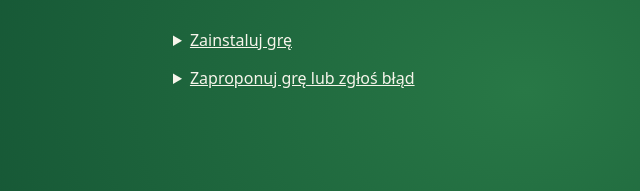
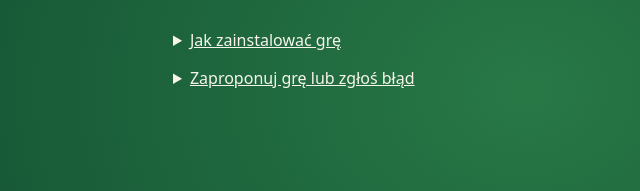
Before and after one commit to walczynskir/games-chest, a plain HTML site: page index.html in a window 1280 px wide. Shown: the part 214-405 px from the top of the page, 115-755 px from the left. Drawn offline with Linux system fonts and the light colour scheme.

Commit message:
Clarify game installation instructions

```diff
--- a/catalog.css
+++ b/catalog.css
@@ -75,5 +75,3 @@ button { margin-top: .75rem; cursor: pointer; }
 .sr-only { position: absolute; width: 1px; height: 1px; clip-path: inset(50%); overflow: hidden; }
 
 #install-steps { max-width: 36rem; }
-#install-links { display: flex; flex-wrap: wrap; gap: .25rem 1rem; padding: 0; list-style: none; }
-#install-links a { display: inline-block; padding-block: .4rem; color: inherit; }
--- a/catalog.js
+++ b/catalog.js
@@ -13,21 +13,18 @@
     uk: ['Запропонуй гру або повідом про проблему', 'Вісім тузів']
   };
   const installCopy = {
-    pl: ['Zainstaluj grę', 'Otwórz grę z listy. W Chrome lub Edge wybierz w menu opcję instalacji aplikacji (na Androidzie może być pod „Dodaj do ekranu głównego”). W Safari na iPhonie wybierz „Udostępnij” → „Do ekranu początkowego”, a na Macu „Dodaj do Docka”.'],
-    en: ['Install a game', 'Open a game from the list. In Chrome or Edge, use the install option in the browser menu (on Android it may be under “Add to Home screen”). In Safari on iPhone, choose Share → Add to Home Screen. On Mac, choose Add to Dock.'],
-    es: ['Instalar un juego', 'Abre un juego de la lista. En Chrome o Edge, usa la opción de instalar del menú (en Android puede estar en «Añadir a pantalla de inicio»). En Safari para iPhone, elige Compartir → Añadir a pantalla de inicio. En Mac, elige Añadir al Dock.'],
-    de: ['Spiel installieren', 'Öffne ein Spiel aus der Liste. Wähle in Chrome oder Edge im Menü die Installationsoption (unter Android eventuell unter „Zum Startbildschirm hinzufügen“). In Safari auf dem iPhone wähle Teilen → Zum Home-Bildschirm. Auf dem Mac wähle Zum Dock hinzufügen.'],
-    'zh-Hans': ['安装游戏', '从列表中打开游戏。在 Chrome 或 Edge 的菜单中选择安装（Android 上可能位于“添加到主屏幕”下）。在 iPhone 的 Safari 中选择“分享”→“添加到主屏幕”。在 Mac 上选择“添加到程序坞”。'],
-    hi: ['गेम इंस्टॉल करें', 'सूची से गेम खोलें। Chrome या Edge के मेनू में इंस्टॉल का विकल्प चुनें (Android पर यह “होम स्क्रीन में जोड़ें” में हो सकता है)। iPhone पर Safari में शेयर → होम स्क्रीन में जोड़ें चुनें। Mac पर Dock में जोड़ें चुनें।'],
-    fr: ['Installer un jeu', 'Ouvrez un jeu de la liste. Dans Chrome ou Edge, utilisez l’option d’installation du menu (sur Android, elle peut se trouver sous « Ajouter à l’écran d’accueil »). Sur iPhone dans Safari, choisissez Partager → Sur l’écran d’accueil. Sur Mac, choisissez Ajouter au Dock.'],
-    ar: ['تثبيت لعبة', 'افتح لعبة من القائمة. في Chrome أو Edge، اختر التثبيت من القائمة (قد يكون ضمن «إضافة إلى الشاشة الرئيسية» على Android). في Safari على iPhone، اختر مشاركة ثم إضافة إلى الشاشة الرئيسية. على Mac، اختر إضافة إلى Dock.'],
-    it: ['Installa un gioco', 'Apri un gioco dall’elenco. In Chrome o Edge, usa l’opzione di installazione nel menu (su Android potrebbe essere in «Aggiungi a schermata Home»). In Safari su iPhone, scegli Condividi → Aggiungi alla schermata Home. Sul Mac, scegli Aggiungi al Dock.'],
-    uk: ['Установити гру', 'Відкрийте гру зі списку. У Chrome або Edge виберіть установлення в меню (на Android ця опція може бути в пункті «Додати на головний екран»). У Safari на iPhone виберіть «Поділитися» → «На початковий екран». На Mac виберіть «Додати на панель Dock».']
+    pl: ['Jak zainstalować grę', 'Otwórz stronę gry. W Chrome lub Edge wybierz w menu opcję instalacji aplikacji (na Androidzie może być pod „Dodaj do ekranu głównego”). W Safari na iPhonie wybierz „Udostępnij” → „Do ekranu początkowego”, a na Macu „Dodaj do Docka”.'],
+    en: ['How to install a game', 'Open the game’s page. In Chrome or Edge, use the install option in the browser menu (on Android it may be under “Add to Home screen”). In Safari on iPhone, choose Share → Add to Home Screen. On Mac, choose Add to Dock.'],
+    es: ['Cómo instalar un juego', 'Abre la página del juego. En Chrome o Edge, usa la opción de instalar del menú (en Android puede estar en «Añadir a pantalla de inicio»). En Safari para iPhone, elige Compartir → Añadir a pantalla de inicio. En Mac, elige Añadir al Dock.'],
+    de: ['So installierst du ein Spiel', 'Öffne die Seite des Spiels. Wähle in Chrome oder Edge im Menü die Installationsoption (unter Android eventuell unter „Zum Startbildschirm hinzufügen“). In Safari auf dem iPhone wähle Teilen → Zum Home-Bildschirm. Auf dem Mac wähle Zum Dock hinzufügen.'],
+    'zh-Hans': ['如何安装游戏', '打开游戏页面。在 Chrome 或 Edge 的菜单中选择安装（Android 上可能位于“添加到主屏幕”下）。在 iPhone 的 Safari 中选择“分享”→“添加到主屏幕”。在 Mac 上选择“添加到程序坞”。'],
+    hi: ['गेम कैसे इंस्टॉल करें', 'गेम का पेज खोलें। Chrome या Edge के मेनू में इंस्टॉल का विकल्प चुनें (Android पर यह “होम स्क्रीन में जोड़ें” में हो सकता है)। iPhone पर Safari में शेयर → होम स्क्रीन में जोड़ें चुनें। Mac पर Dock में जोड़ें चुनें।'],
+    fr: ['Comment installer un jeu', 'Ouvrez la page du jeu. Dans Chrome ou Edge, utilisez l’option d’installation du menu (sur Android, elle peut se trouver sous « Ajouter à l’écran d’accueil »). Sur iPhone dans Safari, choisissez Partager → Sur l’écran d’accueil. Sur Mac, choisissez Ajouter au Dock.'],
+    ar: ['كيفية تثبيت لعبة', 'افتح صفحة اللعبة. في Chrome أو Edge، اختر التثبيت من القائمة (قد يكون ضمن «إضافة إلى الشاشة الرئيسية» على Android). في Safari على iPhone، اختر مشاركة ثم إضافة إلى الشاشة الرئيسية. على Mac، اختر إضافة إلى Dock.'],
+    it: ['Come installare un gioco', 'Apri la pagina del gioco. In Chrome o Edge, usa l’opzione di installazione nel menu (su Android potrebbe essere in «Aggiungi a schermata Home»). In Safari su iPhone, scegli Condividi → Aggiungi alla schermata Home. Sul Mac, scegli Aggiungi al Dock.'],
+    uk: ['Як установити гру', 'Відкрийте сторінку гри. У Chrome або Edge виберіть установлення в меню (на Android ця опція може бути в пункті «Додати на головний екран»). У Safari на iPhone виберіть «Поділитися» → «На початковий екран». На Mac виберіть «Додати на панель Dock».']
   };
   const installPanel = document.querySelector('#install-games');
-  const installLinks = document.querySelector('#install-links');
-  const gameLinks = [...document.querySelectorAll('#all-games .game')];
-  const installDestinations = gameLinks.map(game => game.href);
   const language = document.querySelector('#language');
   const form = document.querySelector('#game-feedback');
   const formCopy = [...form.parentElement.querySelectorAll('[data-en]')]
@@ -53,21 +50,10 @@
     const [installTitle, installSteps] = installCopy[value];
     installPanel.querySelector('summary').textContent = installTitle;
     document.querySelector('#install-steps').textContent = installSteps;
-    for (const [index, link] of installLinks.querySelectorAll('a').entries()) {
-      link.textContent = gameLinks[index].querySelector('span').textContent;
-    }
   }
   language.replaceChildren(...languages.map(value => new Option(names[value], value)));
   const savedLanguage = read('games-chest-language', 'pl');
   language.value = languages.includes(savedLanguage) ? savedLanguage : 'pl';
-  for (const url of installDestinations) {
-    const item = document.createElement('li');
-    const link = document.createElement('a');
-    link.href = url;
-    item.append(link);
-    installLinks.append(item);
-  }
-  installPanel.hidden = false;
   applyLanguage(language.value);
   language.addEventListener('change', () => {
     save('games-chest-language', language.value);
--- a/index.html
+++ b/index.html
@@ -5,10 +5,10 @@
 <meta name="viewport" content="width=device-width,initial-scale=1">
 <meta name="description" content="Games Chest. Klasyczne gry i łamigłówki na krótką przerwę.">
 <title>Games Chest</title>
-<link rel="stylesheet" href="catalog.css?v=8">
+<link rel="stylesheet" href="catalog.css?v=9">
 <script defer src="https://cloud.umami.is/script.js" data-website-id="a4d24ffd-fa55-44e7-8c3b-dc5a5e42a2f2"></script>
 <script defer src="game-locales.js"></script>
-<script defer src="catalog.js?v=8"></script>
+<script defer src="catalog.js?v=9"></script>
 <script defer src="recent-games.js"></script>
 </head>
 <body>
@@ -24,10 +24,9 @@
 </div>
 </main>
 <footer>
-<details id="install-games" hidden>
-<summary>Zainstaluj grę</summary>
-<p id="install-steps">Otwórz grę z poniższej listy i wybierz opcję instalacji w menu przeglądarki.</p>
-<ul id="install-links"></ul>
+<details id="install-games">
+<summary>Jak zainstalować grę</summary>
+<p id="install-steps">Otwórz stronę gry. W Chrome lub Edge wybierz w menu opcję instalacji aplikacji (na Androidzie może być pod „Dodaj do ekranu głównego”). W Safari na iPhonie wybierz „Udostępnij” → „Do ekranu początkowego”, a na Macu „Dodaj do Docka”.</p>
 </details>
 <details class="suggestion">
 <summary data-copy="feedback">Zaproponuj grę lub zgłoś błąd</summary>
--- a/version.json
+++ b/version.json
@@ -1,3 +1,3 @@
 {
-  "version": "1.1.0"
+  "version": "1.1.1"
 }
```
Also changed, not shown: 2 other files.
